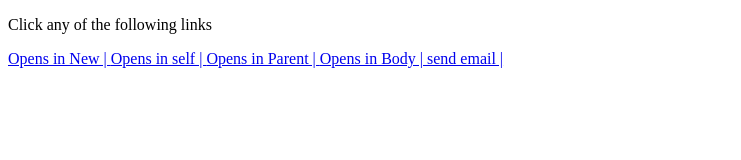
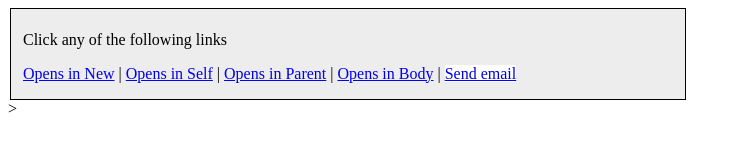
Before and after one commit to SRIRAMYA2005/Mern-full-stack-task, a plain HTML site: page HTML-3.html in a window 1280 px wide. Shown: the whole page, without its empty margins (0-741 px from the left). Drawn offline with Linux system fonts and the light colour scheme.

Commit message:
HTML-3.html

```diff
--- a/HTML-3.html
+++ b/HTML-3.html
@@ -2,15 +2,19 @@
 <html lang="en">
 <head>
     <meta charset="UTF-8">
-    <meta name="viewport" content="width=>, initial-scale=1.0">
-    <title>Document</title>
+    <meta name="viewport" content="width=device-width, initial-scale=1.0">
+    <title>HTML Task-3</title>
 </head>
 <body>
-    <p>Click any of the following links</p>
-    <p><a href="https://www.google.com/" target="_blank">Opens in New | </a>
-    <a href="https://www.google.com/" target="_self">Opens in self | </a>
-    <a href="https://www.google.com/" target="_parent">Opens in Parent | </a>
-    <a href="https://www.google.com/" target="_body">Opens in Body | </a>
-    <a href="xyz@gmail.com" target="_mail">send email | </a></p>
+    <fieldset style=" border: 1px solid; width: 650px; padding-bottom:0.5px; background-color: rgba(220, 220, 220, 0.522);">
+        <p>Click any of the following links</p>
+        <p>
+            <a href="https://www.google.com/" target="_blank">Opens in New</a> |
+            <a href="https://www.google.com/" target="_self">Opens in Self</a> |
+            <a href="https://www.google.com/" target="_parent">Opens in Parent</a> |
+            <a href="https://www.google.com/" target="_top">Opens in Body</a> |
+            <a href=mailto:"vit.helpdesk@ethnus.com" target="_blank" style="background-color: white;" >Send email</a>
+        </p>
+    </fieldset>
 </body>
-</html>
+</html>>
```
